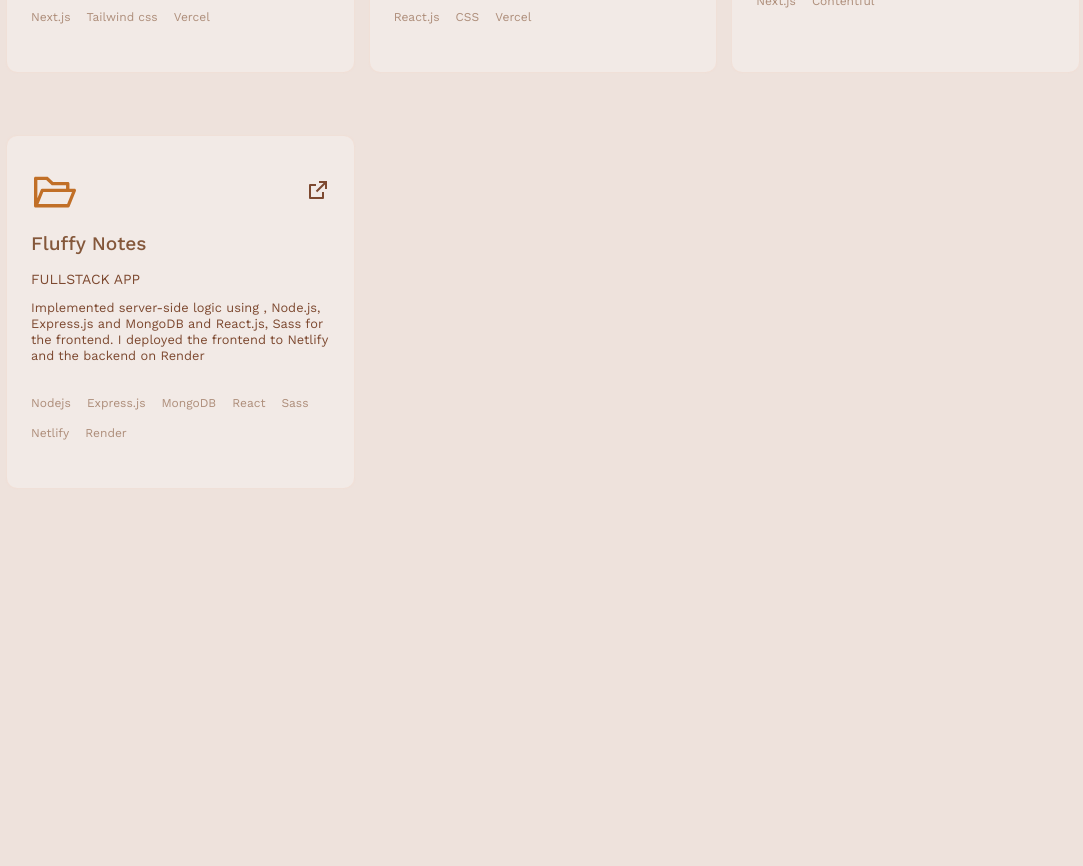
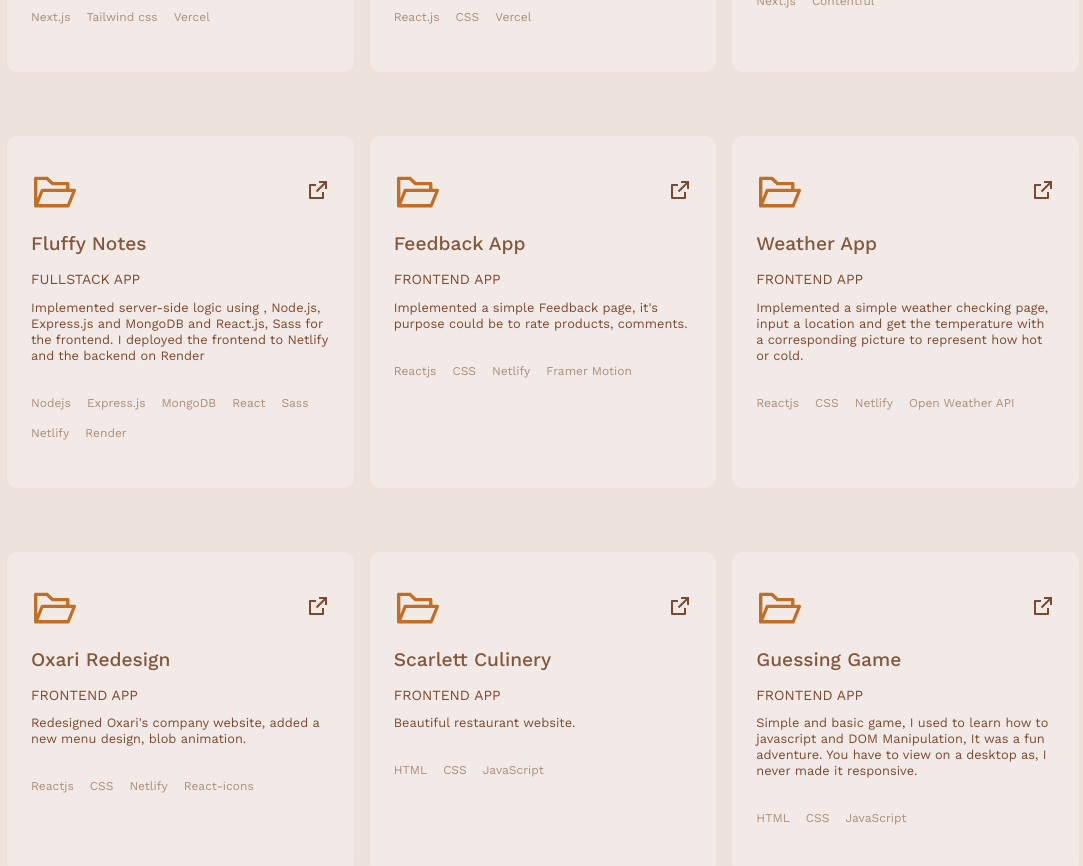
Before and after one commit to egbadonjeffrey/Scarletts-portfolio, a React (Create React App) app: page / in a window 1280 px wide. Shown: the part 2260-3126 px from the top of the page, without its empty margins (121-1204 px from the left). Built offline with nearby package versions, Linux system fonts and the light colour scheme.

Commit message:
works update

```diff
--- a/src/components/Works.js
+++ b/src/components/Works.js
@@ -47,6 +47,58 @@ const portfolioProjects = [
       "Netlify",
       "Render",
     ],
+  },
+  {
+    id: 5,
+    link: "https://scarlettfeedback.netlify.app/",
+    projectTitle: "Feedback App",
+    stack: "frontend app",
+    about:
+      "Implemented a simple Feedback page, it's purpose could be to rate products, comments.",
+    technologies: ["Reactjs", "CSS", "Netlify", "Framer Motion"],
+  },
+  {
+    id: 6,
+    link: "https://scarlettweather.netlify.app/",
+    projectTitle: "Weather App",
+    stack: "frontend app",
+    about:
+      "Implemented a simple weather checking page, input a location and get the temperature with a corresponding picture to represent how hot or cold.",
+    technologies: ["Reactjs", "CSS", "Netlify", "Open Weather API"],
+  },
+  {
+    id: 7,
+    link: "https://oxari.vercel.app/",
+    projectTitle: "Oxari Redesign",
+    stack: "frontend app",
+    about:
+      "Redesigned Oxari's company website, added a new menu design, blob animation.",
+    technologies: ["Reactjs", "CSS", "Netlify", "React-icons"],
+  },
+  {
+    id: 8,
+    link: "https://scarlett-culinery.vercel.app/",
+    projectTitle: "Scarlett Culinery",
+    stack: "frontend app",
+    about: "Beautiful restaurant website.",
+    technologies: ["HTML", "CSS", "JavaScript"],
+  },
+  {
+    id: 9,
+    link: "https://scarlett-culinery.vercel.app/",
+    projectTitle: "Guessing Game",
+    stack: "frontend app",
+    about:
+      "Simple and basic game, I used to learn how to javascript and DOM Manipulation, It was a fun adventure. You have to view on a desktop as, I never made it responsive. ",
+    technologies: ["HTML", "CSS", "JavaScript"],
+  },
+  {
+    id: 10,
+    link: "https://scarlett-task-manager-main.vercel.app/",
+    projectTitle: "Task Manager",
+    stack: "frontend app",
+    about: "Simple Task manager",
+    technologies: ["React.js", "SCSS"],
   },
 ];
 
```
